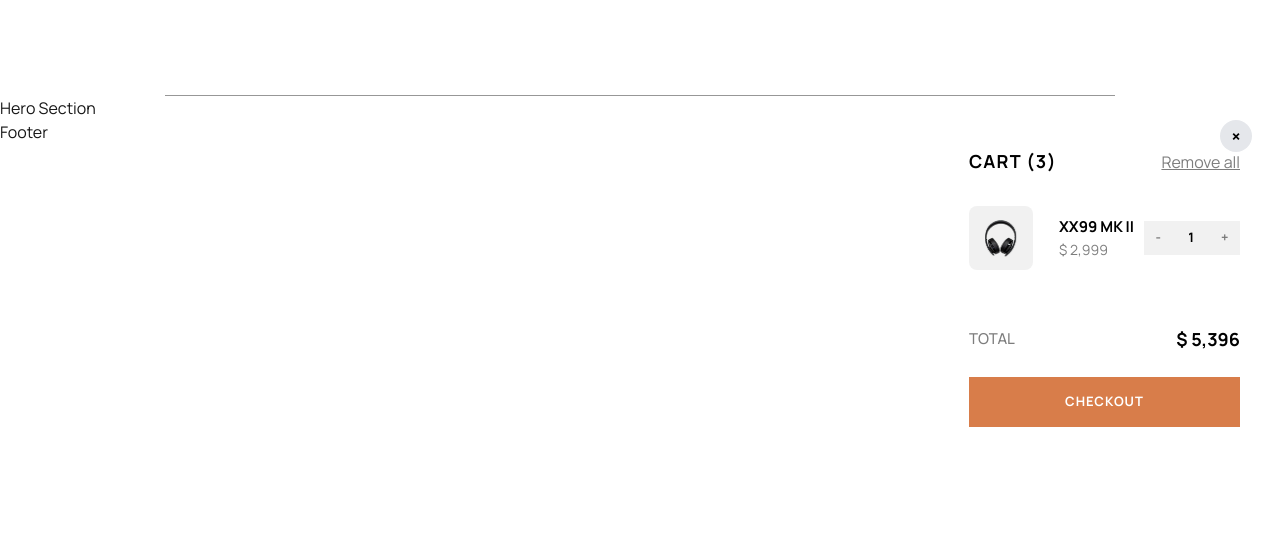
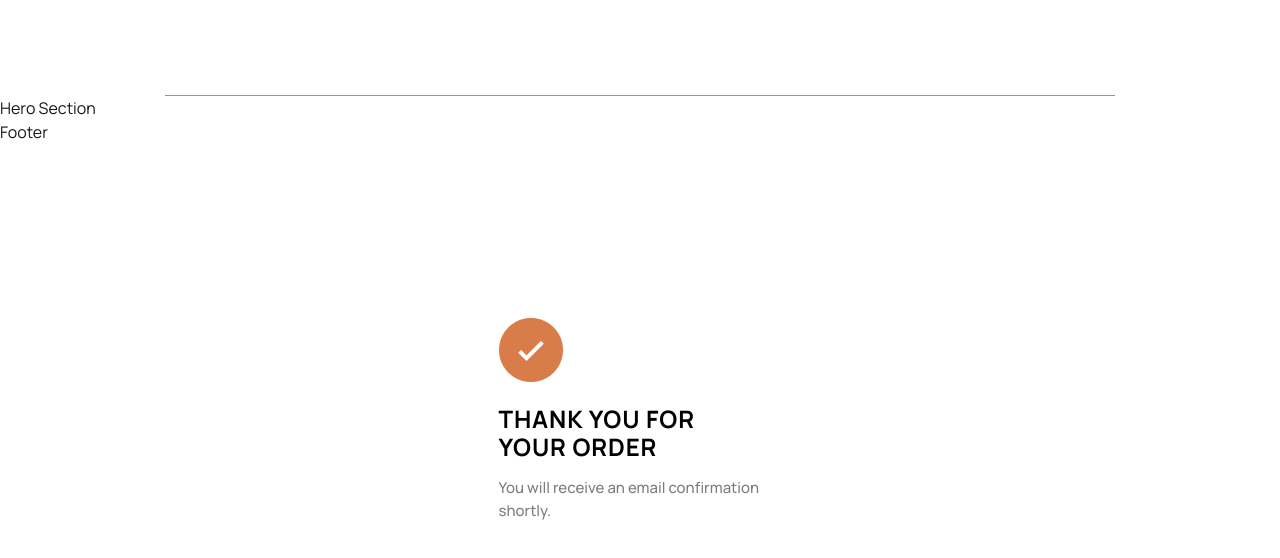
Before and after one commit to Isaacayomi/Audiophile-Ecommerce-Website, a Next.js app: page / in a window 1280 px wide. Both pictures are taken after a click on the element 1103 px from the left and 47 px from the top of the page. Shown: the top 558 px of the page. Built offline with nearby package versions, Linux system fonts and the light colour scheme.

Commit message:
feat: checkout modal ip

```diff
--- a/app/_components/Header.tsx
+++ b/app/_components/Header.tsx
@@ -10,6 +10,7 @@ import { toggleNav } from "../store/uiState/uiSlice";
 import cart from "./ui/cart";
 import Cart from "./ui/cart";
 import { toggleCart } from "../store/uiState/cartSlice";
+import CheckoutModal from "./ui/checkoutModal";
 function Header() {
   const items = ["home", "headphones", "speakers", "earphones"];
   const isOpen = useSelector((state: RootState) => state.ui.value);
@@ -115,7 +116,11 @@ function Header() {
       {isOpen && <NavMenu />}
 
       {/* Cart menu */}
-      {isCartOpen && <Cart />}
+      {/* {isCartOpen && <Cart />} */}
+
+      {/* Cart checkout */}
+
+      {isCartOpen && <CheckoutModal />}
     </nav>
   );
 }
--- /dev/null
+++ b/app/_components/ui/checkoutModal.tsx
@@ -0,0 +1,25 @@
+import Image from "next/image";
+
+function CheckoutModal() {
+  return (
+    <div className="fixed top-[64px]  mr-3 inset-x-0 bottom-0 z-50 flex items-center justify-center">
+      <div className="relative max-w-[327px] w-full bg-white py-[32px] px-[28px] rounded-2xl">
+        <Image
+          src="/assets/check-icon.png"
+          width={64}
+          height={64}
+          alt="Checkout icon"
+          className="pb-[23px]"
+        />
+        <p className="pb-[16px] max-w-[263px] w-full font-bold text-[24px] leading-[28px] tracking-[0.86px] text-black">
+          THANK YOU FOR YOUR ORDER
+        </p>
+        <p className="font-medium text-[15px] text-[#00000082] pb-[24px]">
+          You will receive an email confirmation shortly.
+        </p>
+      </div>
+    </div>
+  );
+}
+
+export default CheckoutModal;
```
Also changed, not shown: public/assets/check-icon.png (added).
